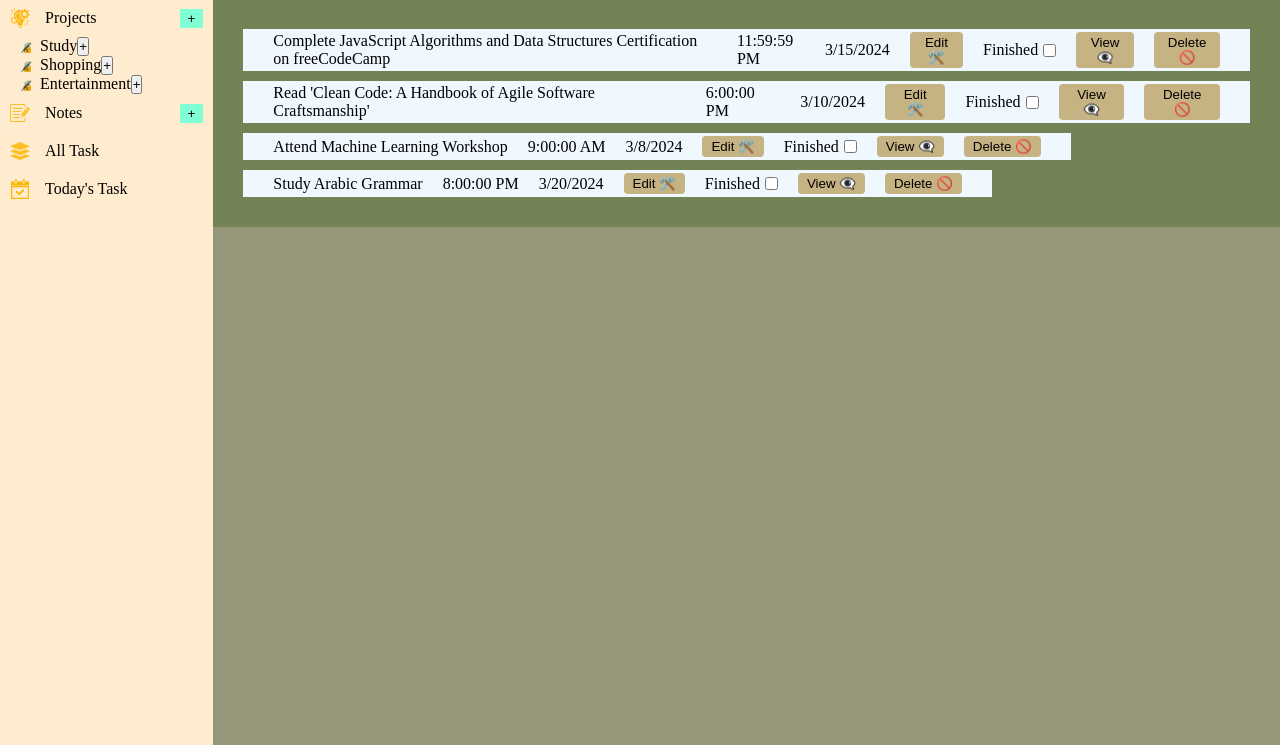
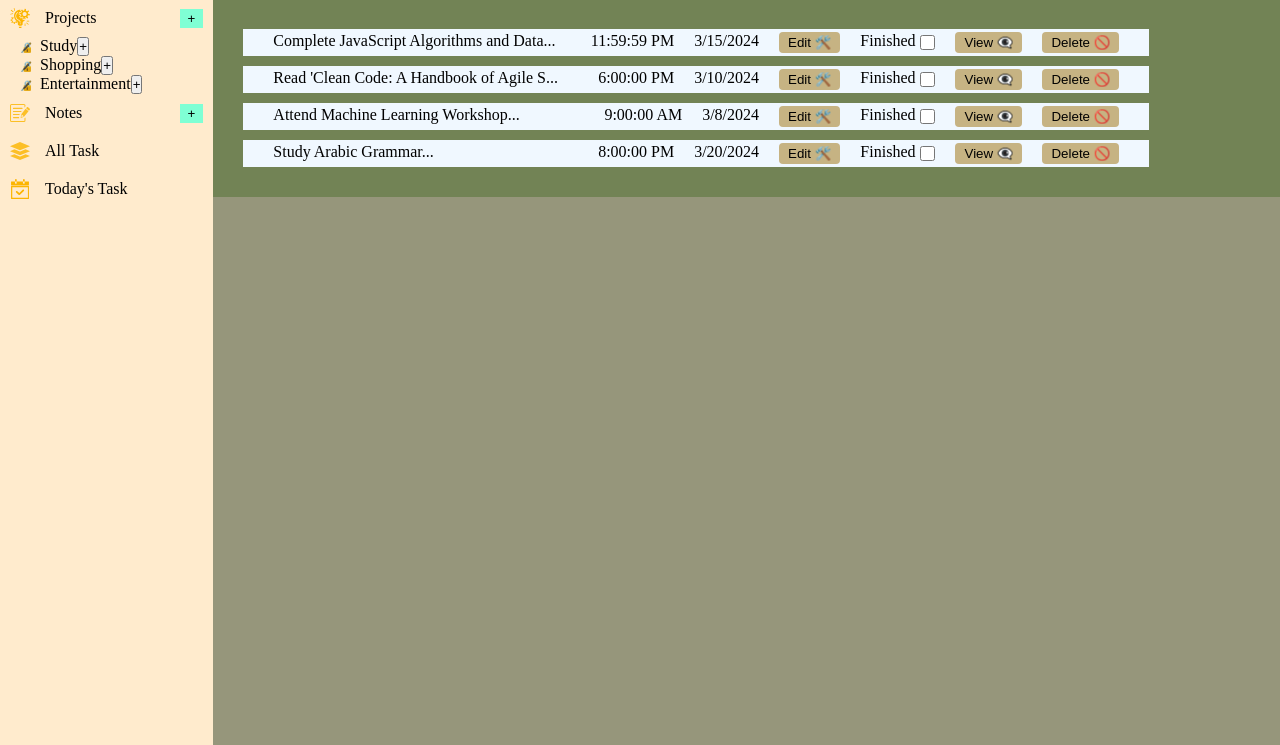
Before and after one commit to marwanGA09/To-do-app, a website built with webpack: page src/template.html in a window 1280 px wide. Shown: the part 55-800 px from the top of the page. Built offline with nearby package versions, Linux system fonts and the light colour scheme.

Commit message:
style card

```diff
--- a/src/dom/createTaskCard.js
+++ b/src/dom/createTaskCard.js
@@ -16,7 +16,7 @@ export class TaskCard {
   static #createTittleSpan(tittle) {
     const tit = document.createElement("span");
     tit.classList.add("tittle-elm");
-    tit.textContent = tittle;
+    tit.textContent = `${tittle.slice(0, 39)}...`;
     return tit;
   }
   static #createTimeSpan(dateValue) {
--- a/src/style/style.scss
+++ b/src/style/style.scss
@@ -102,10 +102,13 @@ body {
     align-items: start;
 
     .card {
-      @include flex();
+      display: grid;
+      grid-template-columns: 1fr repeat(7, max-content);
+      justify-content: start;
       gap: 2rem;
       background-color: aliceblue;
       padding: 0.3rem 3rem;
+      width: 90%;
 
       button {
         border: 0;
```
